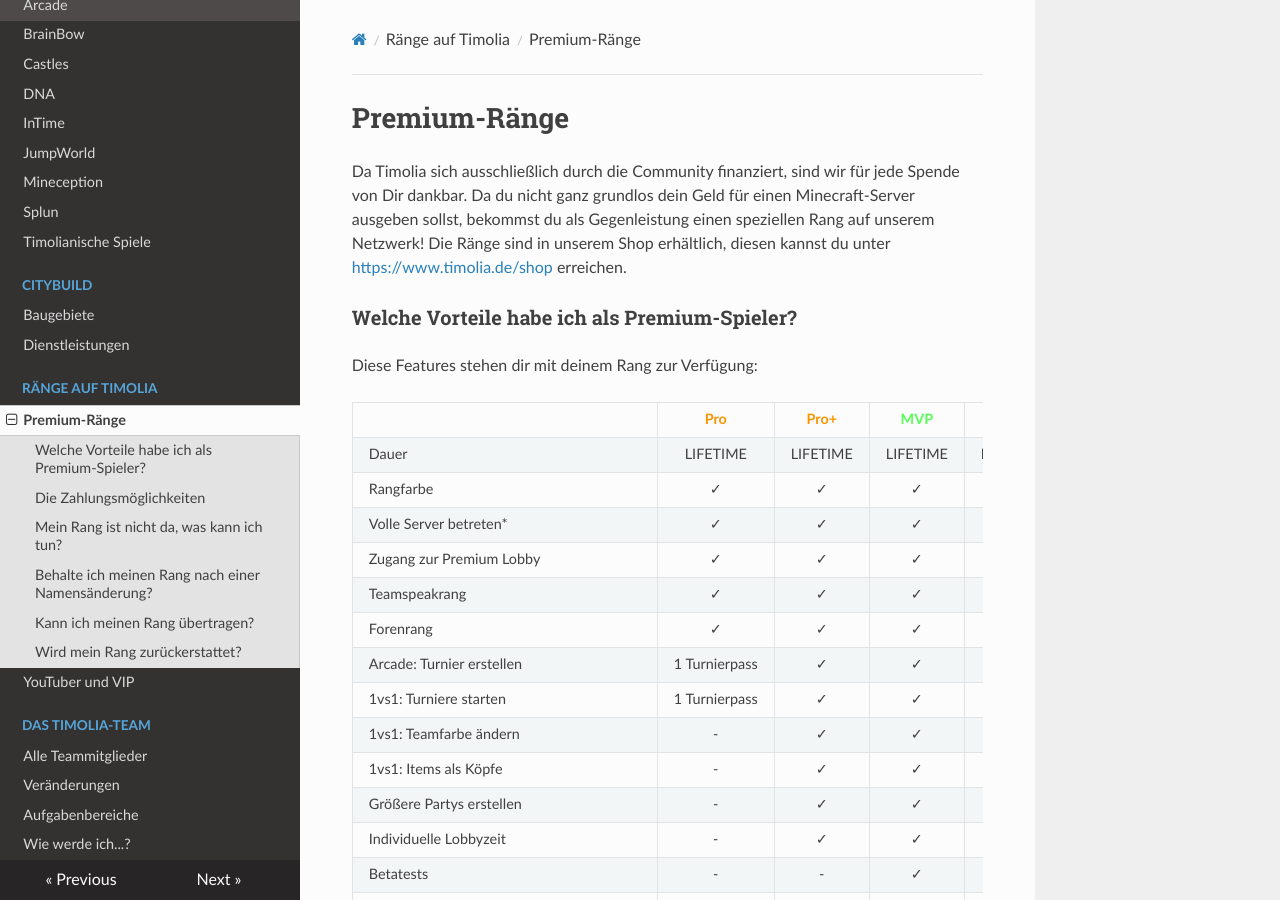
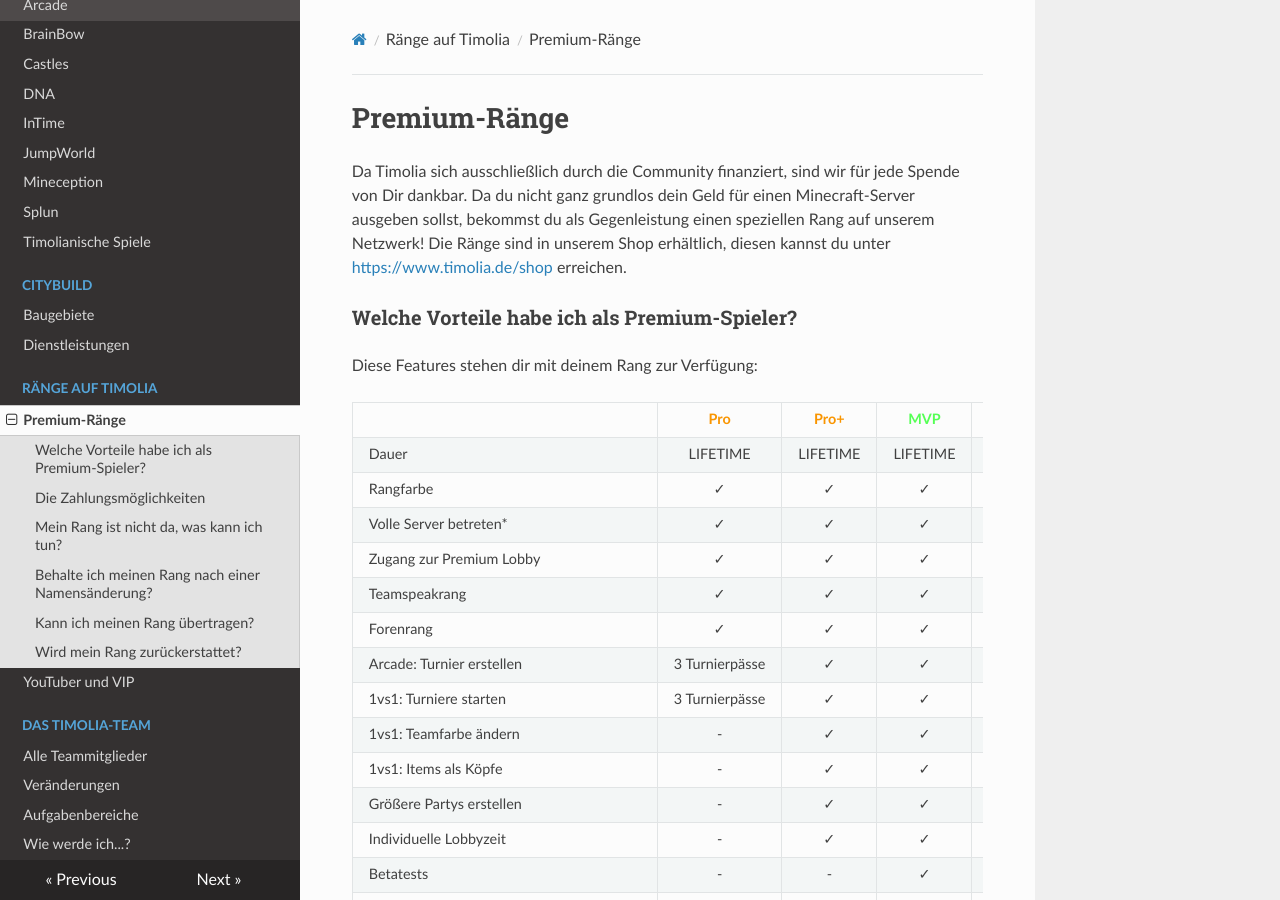
Before and after one commit to TimoliaDE/HowTo, an MkDocs documentation site: the page built from docs/ranks/premium.md, in a window 1280 px wide and 900 px high. Built offline with MkDocs 1.6.1, drawn with Linux system fonts in a browser that asks for light colours; nearby versions of some CDN libraries; old or Windows-style settings are respelled for this version of MkDocs.

Commit message:
Update premium.md

```diff
--- a/docs/ranks/premium.md
+++ b/docs/ranks/premium.md
@@ -14,8 +14,8 @@ Diese Features stehen dir mit deinem Rang zur Verfügung:
 | Zugang zur Premium Lobby               | &check;                                   | &check;                                   | &check;                                 | &check;                                  | &check;                                   |
 | Teamspeakrang                          | &check;                                   | &check;                                   | &check;                                 | &check;                                  | &check;                                   |
 | Forenrang                              | &check;                                   | &check;                                   | &check;                                 | &check;                                  | &check;                                   |
-| Arcade: Turnier erstellen              | 1 Turnierpass                             | &check;                                   | &check;                                 | &check;                                  | &check;                                   |
-| 1vs1: Turniere starten                 | 1 Turnierpass                             | &check;                                   | &check;                                 | &check;                                  | &check;                                   |
+| Arcade: Turnier erstellen              | 3 Turnierpässe                             | &check;                                   | &check;                                 | &check;                                  | &check;                                   |
+| 1vs1: Turniere starten                 | 3 Turnierpässe                            | &check;                                   | &check;                                 | &check;                                  | &check;                                   |
 | 1vs1: Teamfarbe ändern                 | -                                         | &check;                                   | &check;                                 | &check;                                  | &check;                                   |
 | 1vs1: Items als Köpfe                  | -                                         | &check;                                   | &check;                                 | &check;                                  | &check;                                   |
 | Größere Partys erstellen               | -                                         | &check;                                   | &check;                                 | &check;                                  | &check;                                   |
```
